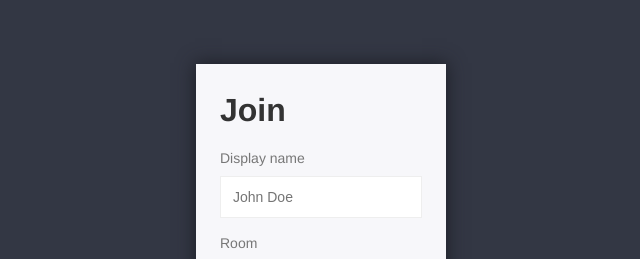
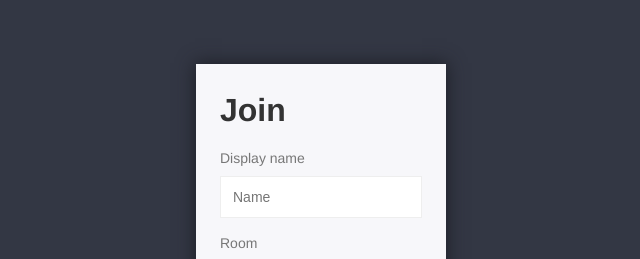
Before and after one commit to RedFaceplant/node-chat-app, a website: page public/index.html in a window 1280 px wide. Shown: the part 175-434 px from the top of the page, 319-959 px from the left. Drawn offline with Linux system fonts and the light colour scheme.

Commit message:
change default name

```diff
--- a/public/index.html
+++ b/public/index.html
@@ -11,7 +11,7 @@
                 <h1>Join</h1>
                 <form action="/chat.html">
                     <label>Display name</label>
-                    <input type="text" name="username" placeholder="John Doe" required>
+                    <input type="text" name="username" placeholder="Name" required>
                     <label>Room</label>
                     <input type="text" name="room" placeholder="Room" required>
                     <button>Join</button>
```
